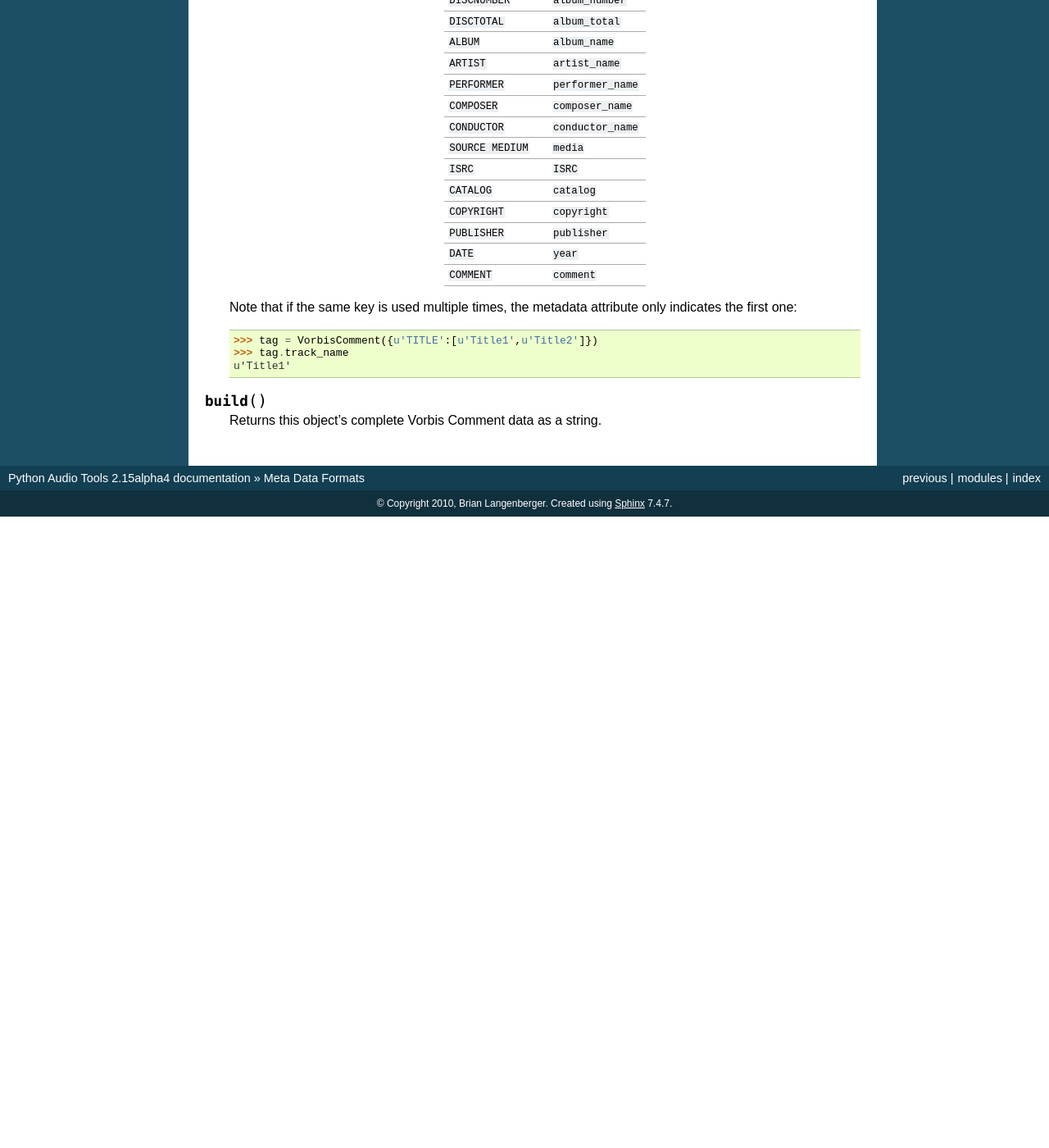
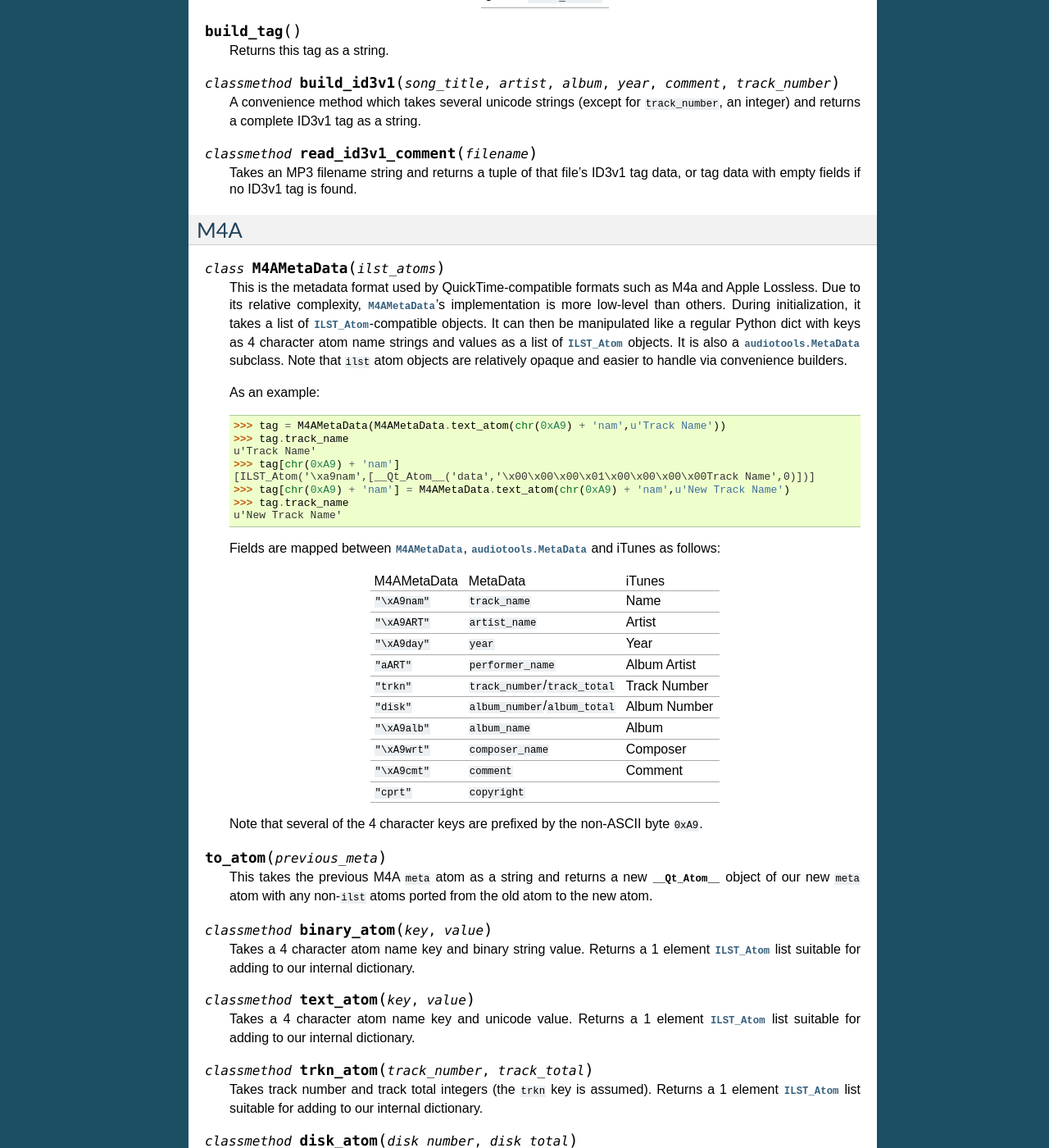
Before and after one commit to tuffy/python-audio-tools, a Sphinx documentation site: the page built from docs/programming/source/metadata.rst, in a window 1280 px wide and 1400 px high, scrolled down 2587 px. Shown: the whole window at 82% size. Built offline with Sphinx 7.4.7, drawn with Linux system fonts in a browser that asks for light colours; before the commit the page ends 3217 px from its top, so only the background shows below that; some of the changed text lies outside the part shown.

Commit message:
Add M4AMetaData and ID3v1Comment documentation.

```diff
--- a/docs/programming/source/metadata.rst
+++ b/docs/programming/source/metadata.rst
@@ -120,7 +120,58 @@ ApeTag
 
 .. .. class:: FlacMetaData
 
-.. .. class:: ID3v1Comment
+ID3v1
+-----
+
+.. class:: ID3v1Comment(metadata)
+
+   This is an ID3v1_ tag which is often appended to MP3 files.
+   During initialization, it takes a tuple of 6 values -
+   in the same order as returned by :func:`ID3v1Comment.read_id3v1_comment`.
+   It can then be manipulated like a regular Python list,
+   in addition to the regular :class:`audiotools.MetaData` methods.
+   However, since ID3v1 is a near completely subset
+   of :class:`audiotools.MetaData`
+   (the genre integer is the only field not represented),
+   there's little need to reference its items by index directly.
+
+   For example:
+
+   >>> tag = ID3v1Comment((u'Track Title',u'',u'',u'',u'',1))
+   >>> tag.track_name
+   u'Track Title'
+   >>> tag[0] = u'New Track Name'
+   >>> tag.track_name
+   u'New Track Name'
+
+   Fields are mapped between :class:`ID3v1Comment` and
+   :class:`audiotools.MetaData` as follows:
+
+   ===== ================
+   Index Metadata
+   ----- ----------------
+   0     ``track_name``
+   1     ``artist_name``
+   2     ``album_name``
+   3     ``year``
+   4     ``comment``
+   5     ``track_number``
+   ===== ================
+
+.. method:: build_tag()
+
+   Returns this tag as a string.
+
+.. classmethod:: build_id3v1(song_title, artist, album, year, comment, track_number)
+
+   A convenience method which takes several unicode strings
+   (except for ``track_number``, an integer) and returns
+   a complete ID3v1 tag as a string.
+
+.. classmethod:: read_id3v1_comment(filename)
+
+   Takes an MP3 filename string and returns a tuple of that file's
+   ID3v1 tag data, or tag data with empty fields if no ID3v1 tag is found.
 
 .. .. class:: ID3v22Comment
 
@@ -130,7 +181,107 @@ ApeTag
 
 .. .. class:: ID3CommentPair
 
-.. .. class:: M4AMetaData
+M4A
+---
+
+.. class:: M4AMetaData(ilst_atoms)
+
+   This is the metadata format used by QuickTime-compatible formats such as
+   M4a and Apple Lossless.
+   Due to its relative complexity, :class:`M4AMetaData`'s
+   implementation is more low-level than others.
+   During initialization, it takes a list of :class:`ILST_Atom`-compatible
+   objects.
+   It can then be manipulated like a regular Python dict with keys
+   as 4 character atom name strings and values as a list of
+   :class:`ILST_Atom` objects.
+   It is also a :class:`audiotools.MetaData` subclass.
+   Note that ``ilst`` atom objects are relatively opaque and easier to handle
+   via convenience builders.
+
+   As an example:
+
+   >>> tag = M4AMetaData(M4AMetaData.text_atom(chr(0xA9) + 'nam',u'Track Name'))
+   >>> tag.track_name
+   u'Track Name'
+   >>> tag[chr(0xA9) + 'nam']
+   [ILST_Atom('\xa9nam',[__Qt_Atom__('data','\x00\x00\x00\x01\x00\x00\x00\x00Track Name',0)])]
+   >>> tag[chr(0xA9) + 'nam'] = M4AMetaData.text_atom(chr(0xA9) + 'nam',u'New Track Name')
+   >>> tag.track_name
+   u'New Track Name'
+
+   Fields are mapped between :class:`M4AMetaData`,
+   :class:`audiotools.MetaData` and iTunes as follows:
+
+   ============= ================================ ============
+   M4AMetaData   MetaData                         iTunes
+   ------------- -------------------------------- ------------
+   ``"\xA9nam"`` ``track_name``                   Name
+   ``"\xA9ART"`` ``artist_name``                  Artist
+   ``"\xA9day"`` ``year``                         Year
+   ``"aART"``    ``performer_name``               Album Artist
+   ``"trkn"``    ``track_number``/``track_total`` Track Number
+   ``"disk"``    ``album_number``/``album_total`` Album Number
+   ``"\xA9alb"`` ``album_name``                   Album
+   ``"\xA9wrt"`` ``composer_name``                Composer
+   ``"\xA9cmt"`` ``comment``                      Comment
+   ``"cprt"``    ``copyright``
+   ============= ================================ ============
+
+   Note that several of the 4 character keys are prefixed by
+   the non-ASCII byte ``0xA9``.
+
+.. method:: to_atom(previous_meta)
+
+   This takes the previous M4A ``meta`` atom as a string and returns
+   a new :class:`__Qt_Atom__` object of our new ``meta`` atom
+   with any non-``ilst`` atoms ported from the old atom to the new atom.
+
+.. classmethod:: binary_atom(key, value)
+
+   Takes a 4 character atom name key and binary string value.
+   Returns a 1 element :class:`ILST_Atom` list suitable
+   for adding to our internal dictionary.
+
+.. classmethod:: text_atom(key, value)
+
+   Takes a 4 character atom name key and unicode value.
+   Returns a 1 element :class:`ILST_Atom` list suitable
+   for adding to our internal dictionary.
+
+.. classmethod:: trkn_atom(track_number, track_total)
+
+   Takes track number and track total integers
+   (the ``trkn`` key is assumed).
+   Returns a 1 element :class:`ILST_Atom` list suitable
+   for adding to our internal dictionary.
+
+.. classmethod:: disk_atom(disk_number, disk_total)
+
+   Takes album number and album total integers
+   (the ``disk`` key is assumed).
+   Returns a 1 element :class:`ILST_Atom` list suitable
+   for adding to our internal dictionary.
+
+.. classmethod:: covr_atom(image_data)
+
+   Takes a binary string of cover art data
+   (the ``covr`` key is assumed).
+   Returns a 1 element :class:`ILST_Atom` list suitable
+   for adding to our internal dictionary.
+
+.. class:: ILST_Atom(type, sub_atoms)
+
+   This is initialized with a 4 character atom type string
+   and a list of :class:`__Qt_Atom__`-compatible sub-atom objects
+   (typically a single ``data`` atom containing the metadata field's value).
+   It's less error-prone to use :class:`M4AMetaData`'s convenience
+   classmethods rather than building :class:`ILST_Atom` objects by hand.
+
+   Its :func:`__unicode__` method is particularly useful because
+   it parses its sub-atoms and returns a human-readable value
+   depending on whether it contains textual data or not.
+
 
 Vorbis Comment
 --------------
@@ -200,4 +351,6 @@ Vorbis Comment
 
 .. _APEv2: http://wiki.hydrogenaudio.org/index.php?title=APEv2
 
+.. _ID3v1: http://www.id3.org/ID3v1
+
 .. _VorbisComment: http://www.xiph.org/vorbis/doc/v-comment.html
```
Also changed, not shown: 3 other files.
